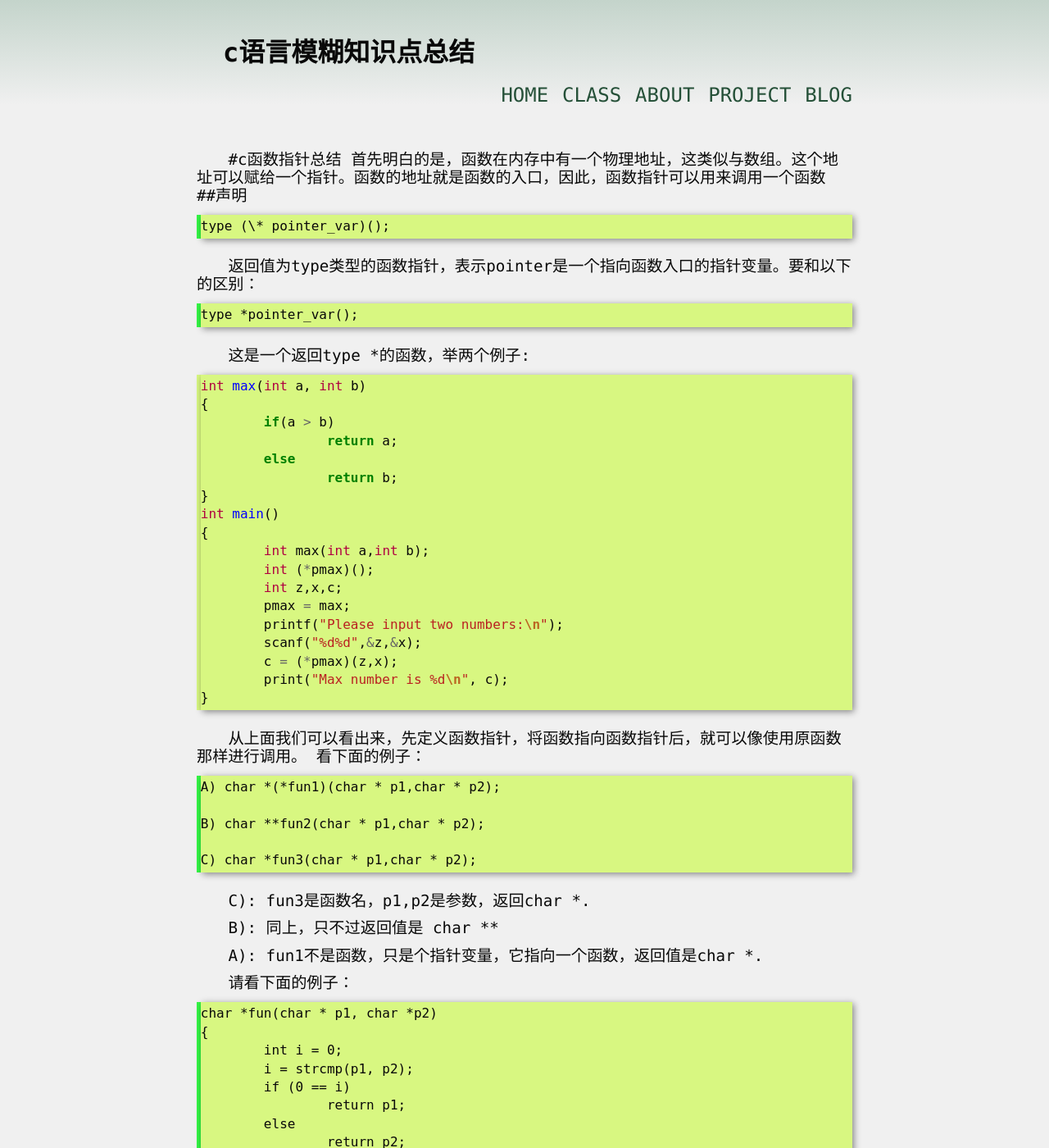
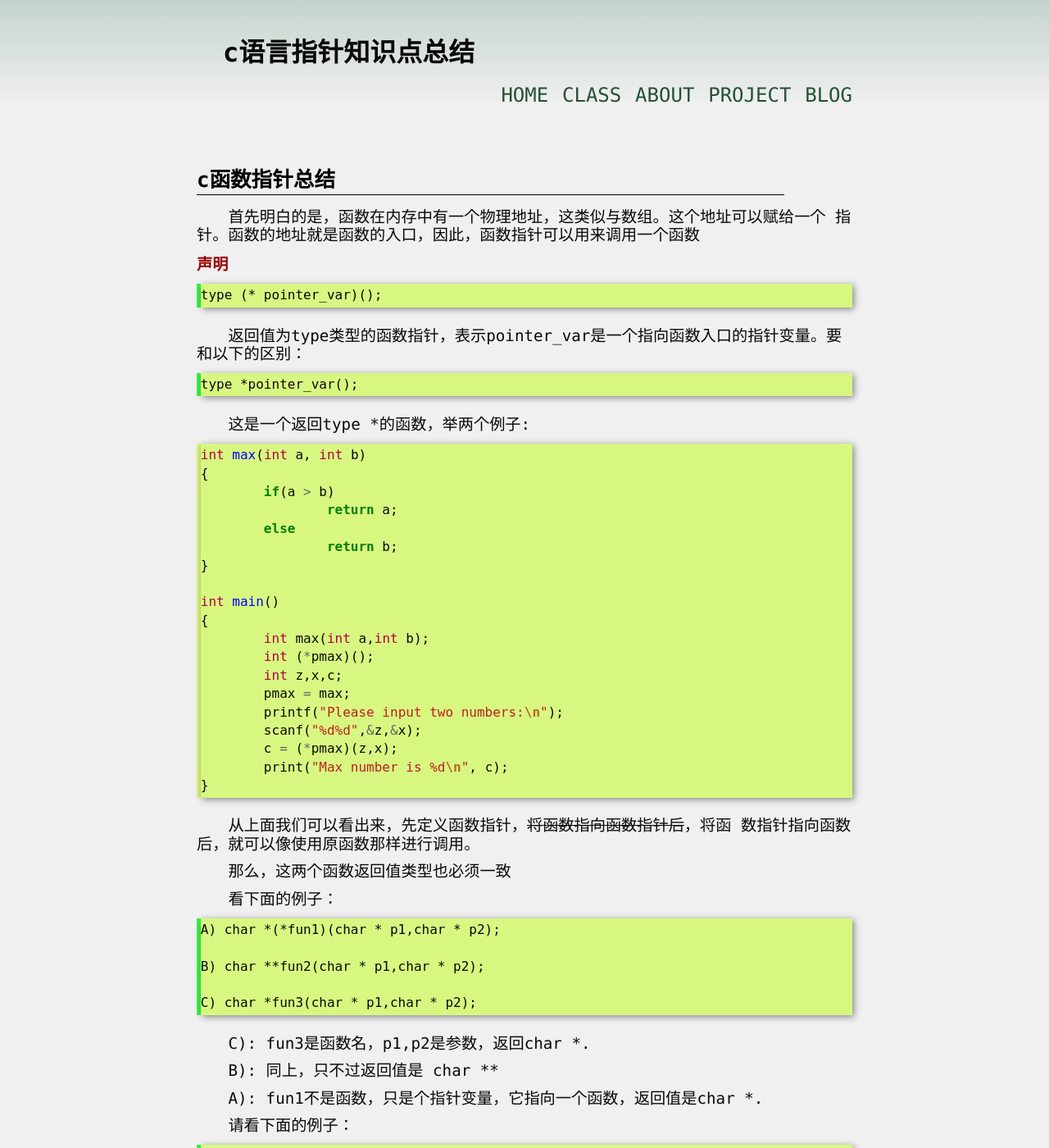
Before and after one commit to yuzibo/yuzibo.github.io, a Jekyll site: the page built from _posts/2015-02-01-c-pointer-sum.md, in a window 1280 px wide and 1400 px high. Shown: the whole window at 82% size. Built offline with Jekyll 4.4.1, drawn with Linux system fonts in a browser that asks for light colours; comment, search, counter and statistics services are not loaded; some of the changed text lies outside the part shown.

Commit message:
add pointer in c

```diff
--- a/_posts/2015-02-01-C_knowlegde_sum.md
+++ b/_posts/2015-02-01-c-pointer-sum.md
@@ -1,15 +1,20 @@
 ---
 layout: article
-title: "c语言模糊知识点总结"
+title: "c语言指针知识点总结"
 category: c
 ---
-#c函数指针总结
-首先明白的是，函数在内存中有一个物理地址，这类似与数组。这个地址可以赋给一个指针。函数的地址就是函数的入口，因此，函数指针可以用来调用一个函数
-##声明
 
-	type (\* pointer_var)();
+# c函数指针总结
 
-返回值为type类型的函数指针，表示pointer是一个指向函数入口的指针变量。要和以下的区别：
+首先明白的是，函数在内存中有一个物理地址，这类似与数组。这个地址可以赋给一个
+指针。函数的地址就是函数的入口，因此，函数指针可以用来调用一个函数
+
+### 声明
+
+	type (* pointer_var)();
+
+返回值为type类型的函数指针，表示pointer_var是一个指向函数入口的指针变量。要
+和以下的区别：
 
 	type *pointer_var();
 
@@ -23,6 +28,7 @@ int max(int a, int b)
 	else
 		return b;
 }
+
 int main()
 {
 	int max(int a,int b);
@@ -36,7 +42,12 @@ int main()
 }
 {% endhighlight %}
 
-从上面我们可以看出来，先定义函数指针，将函数指向函数指针后，就可以像使用原函数那样进行调用。
+从上面我们可以看出来，先定义函数指针，<del>将函数指向函数指针后</del>，将函
+数指针指向函数后，就可以像使用原函数那样进行调用。
+
+那么，这两个函数返回值类型也必须一致
+
+
 看下面的例子：
 
 	A) char *(*fun1)(char * p1,char * p2);
@@ -74,7 +85,8 @@ A):  fun1不是函数，只是个指针变量，它指向一个函数，返回
 	}
 
 我们使用指针的时候，需要通过解引用符号取出指向其内存里的内容,上面我们是通过（*pf）取出存在这个地址上的函数,然后调用它。
-###*(int *)&p是什么
+
+### *(int *)&p是什么
 {% highlight c %}
 #include <stdio.h>
 #include <string.h>
@@ -96,7 +108,8 @@ int main()
 	return 0;
 }
 {% endhighlight %}
-###what is (*(void(*)())0)() ?
+
+### what is (*(void(*)())0)() ?
 1.void(*)(),这是一个函数指针类型，没有参数，没有返回值
 
 2.(void(*)())0 将0强制转换成函数指针类型，0是一个地址，也就是说一个函数存在首地址为0的一段区域内.
@@ -104,7 +117,8 @@ int main()
 3.(*(void(*)())0) 去0地址开始开始的一段内存里面的内容，其内容就是保存在起始地址为0的函数
 
 4.(*(void(*)())0)() 就是函数调用了
-###函数指针数组
+
+### 函数指针数组
 现在我们清楚表达式“char * (*pf)(char * p)”定义的是一个函数指针pf。既然pf 是一个指针，那就可以储存在一个数组里。把上式修改一下：
 
 char * (*pf[3])(char * p);
@@ -146,7 +160,7 @@ int main()
 }
 {% endhighlight %}
 
-###函数指针数组指针
+### 函数指针数组指针
 char * (*(*pf)[3])(char *p);
 
 注意，这里的pf 和上一节的pf 就完全是两码事了。上一节的pf 并非指针，而是一个数组名；这里的pf 确实是实实在在的指针。这个指针指向一个包含了3 个元素的数组；这个数字里面存的是指向函数的指针；这些指针指向一些返回值类型为指向字符的指针、参数为一个指向字符的指针的函数。这比上一节的函数指针数组更拗口。其实你不用管这么多，明白这是一个指针就ok 了。其用法与前面讲的数组指针没有差别。下面列一个简单的例子：
```
